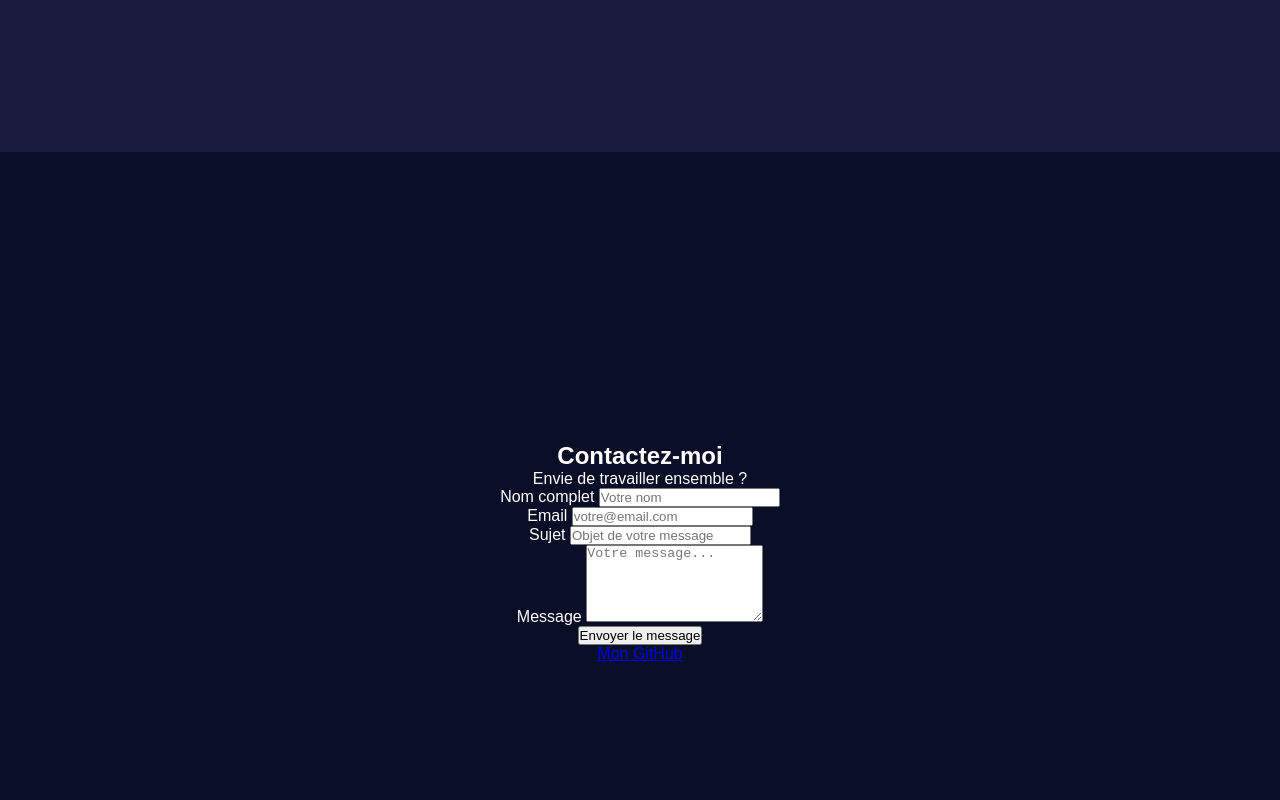
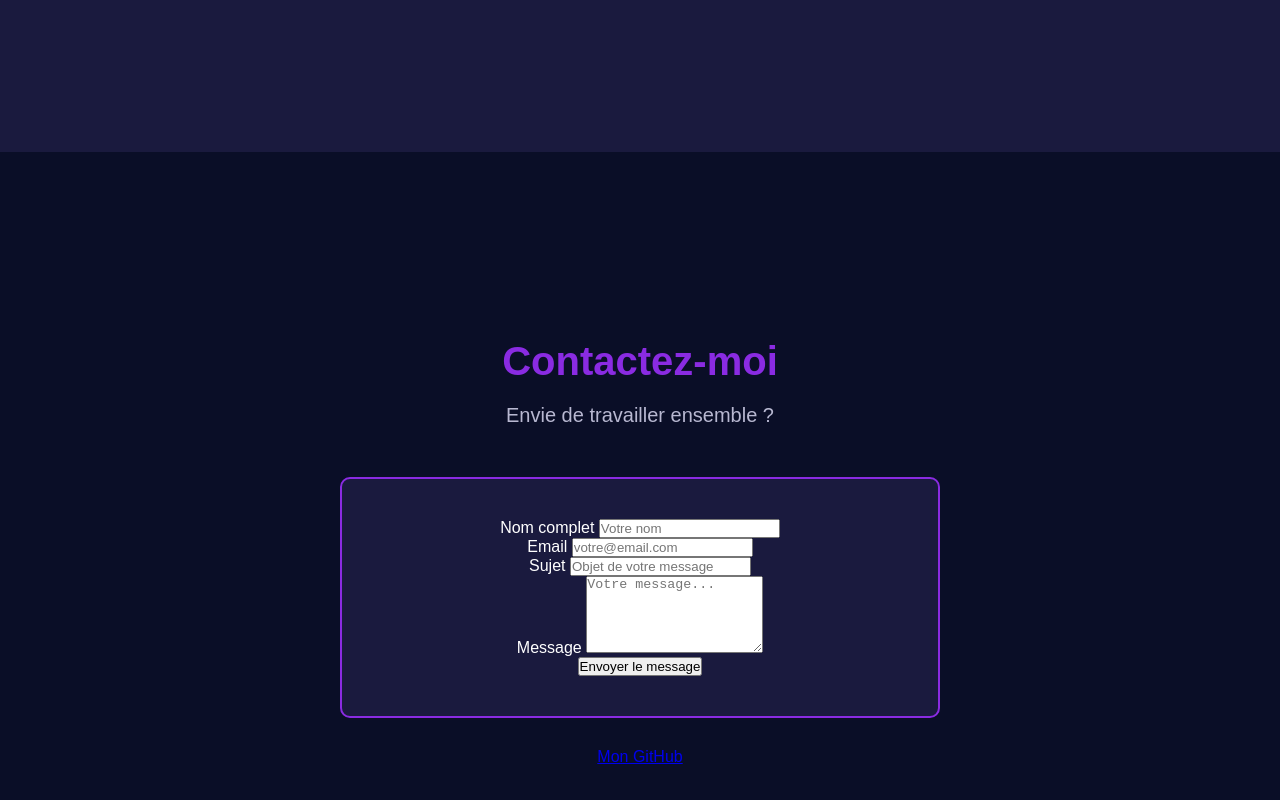
Before and after one commit to marwanahemm/portfolio.github.io, a plain HTML site: page index.html in a window 1280 px wide. Shown: the part 1448-2248 px from the top of the page. Drawn offline with Linux system fonts and the light colour scheme.

Commit message:
Add contact form style

```diff
--- a/styles.css
+++ b/styles.css
@@ -144,3 +144,30 @@ section {
     justify-content: center;
     align-items: center;
 }
+
+
+
+.contact h2 {
+    font-size: 40px;
+    color: var(--color-primary);
+    margin-bottom: var(--spacing-small);
+}
+
+
+.contact > p {
+    font-size: 20px;
+    color: var(--color-text-light);
+    margin-bottom: var(--spacing-small);
+}
+
+
+/* Formulaire de contact */
+.contact-form {
+    width: 100%;
+    max-width: 600px;
+    margin: var(--spacing-medium) auto;
+    padding: 40px;
+    background-color: var(--color-bg-medium);
+    border-radius: var(--border-radius);
+    border: 2px solid var(--color-primary);
+}
```
